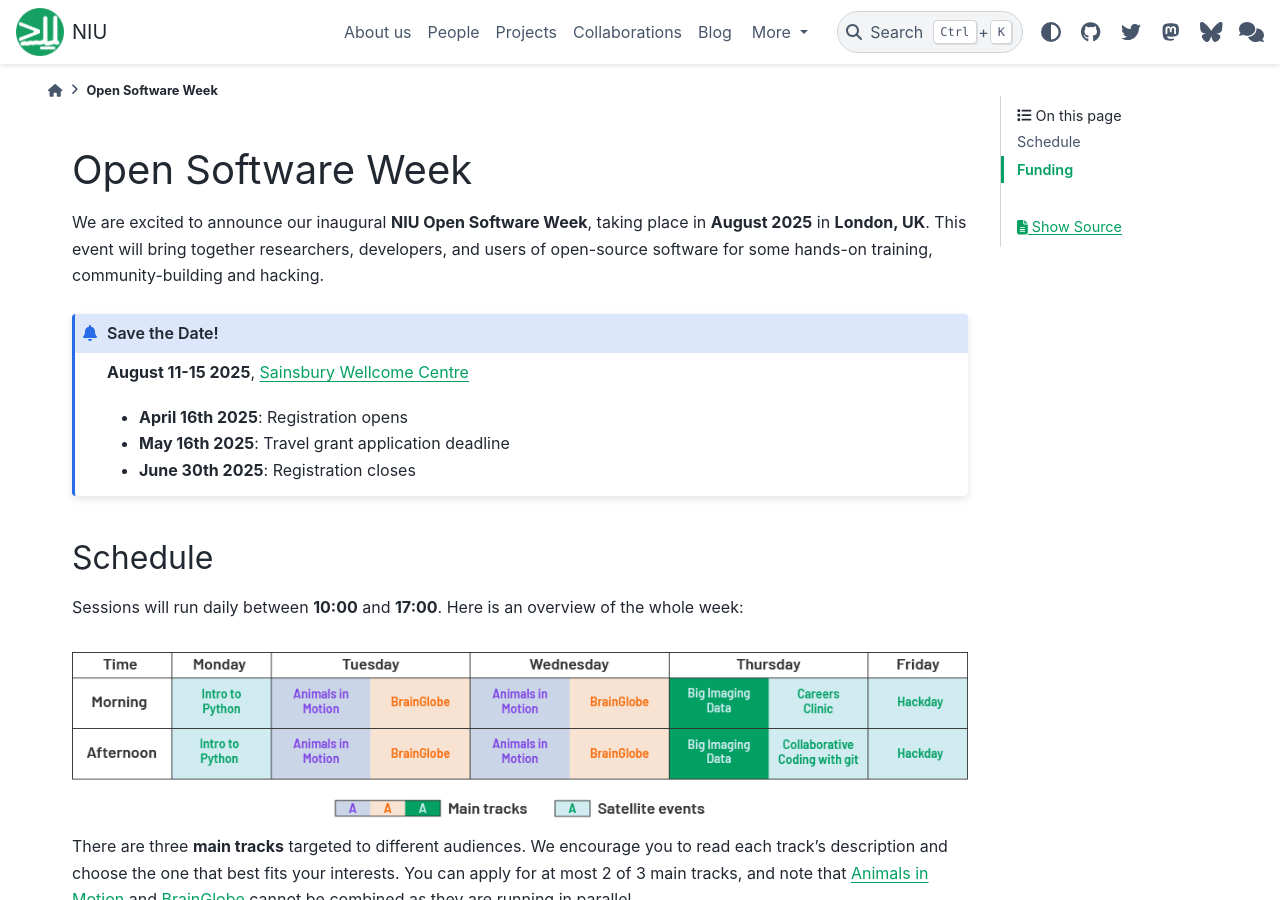
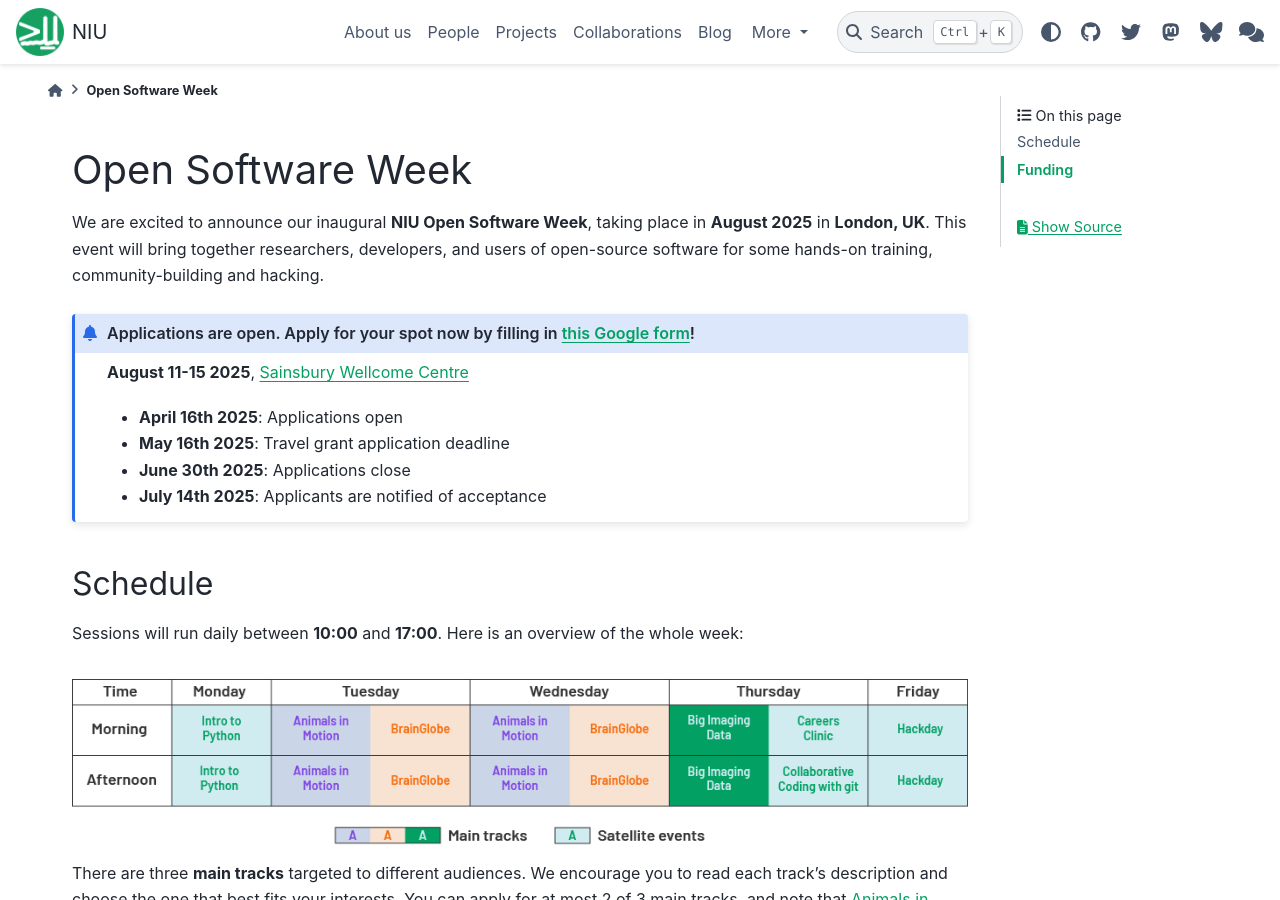
Before and after one commit to neuroinformatics-unit/neuroinformatics-unit.github.io, a Sphinx documentation site: the page built from docs/source/open-software-week/index.md, in a window 1280 px wide and 900 px high. Built offline with Sphinx 7.4.7 and the PyData theme 0.15.4, drawn with Linux system fonts in a browser that asks for light colours; nearby versions of some CDN libraries.

Commit message:
Improve applications part
in particular link to application google form

```diff
--- a/docs/source/open-software-week/index.md
+++ b/docs/source/open-software-week/index.md
@@ -3,14 +3,15 @@
 We are excited to announce our inaugural **NIU Open Software Week**, taking
 place in **August 2025** in **London, UK**. This event will bring together researchers, developers, and users of open-source software for some hands-on training, community-building and hacking.
 
-:::{admonition} Save the Date!
+:::{admonition} Applications are open. Apply for your spot now by filling in [this Google form](https://forms.gle/2UAAzikhSgYArZpX7)!
 :class: info
 
 **August 11-15 2025**, [Sainsbury Wellcome Centre](https://maps.app.goo.gl/CzWFFjXJZwX87aMj6)
 
-- **April 16th 2025**: Registration opens
+- **April 16th 2025**: Applications open
 - **May 16th 2025**: Travel grant application deadline
-- **June 30th 2025**: Registration closes
+- **June 30th 2025**: Applications close
+- **July 14th 2025**: Applicants are notified of acceptance
 :::
 
 ## Schedule
```
